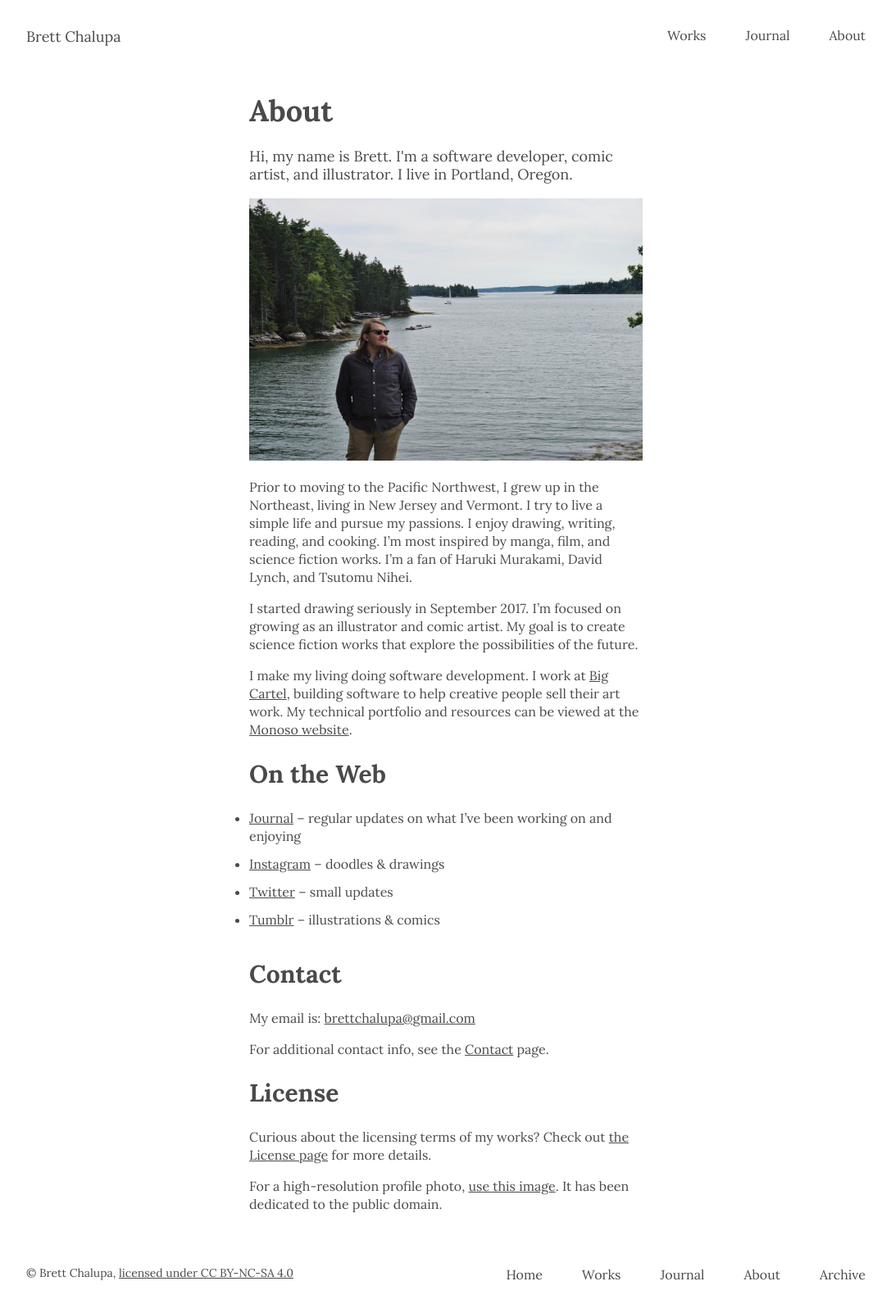
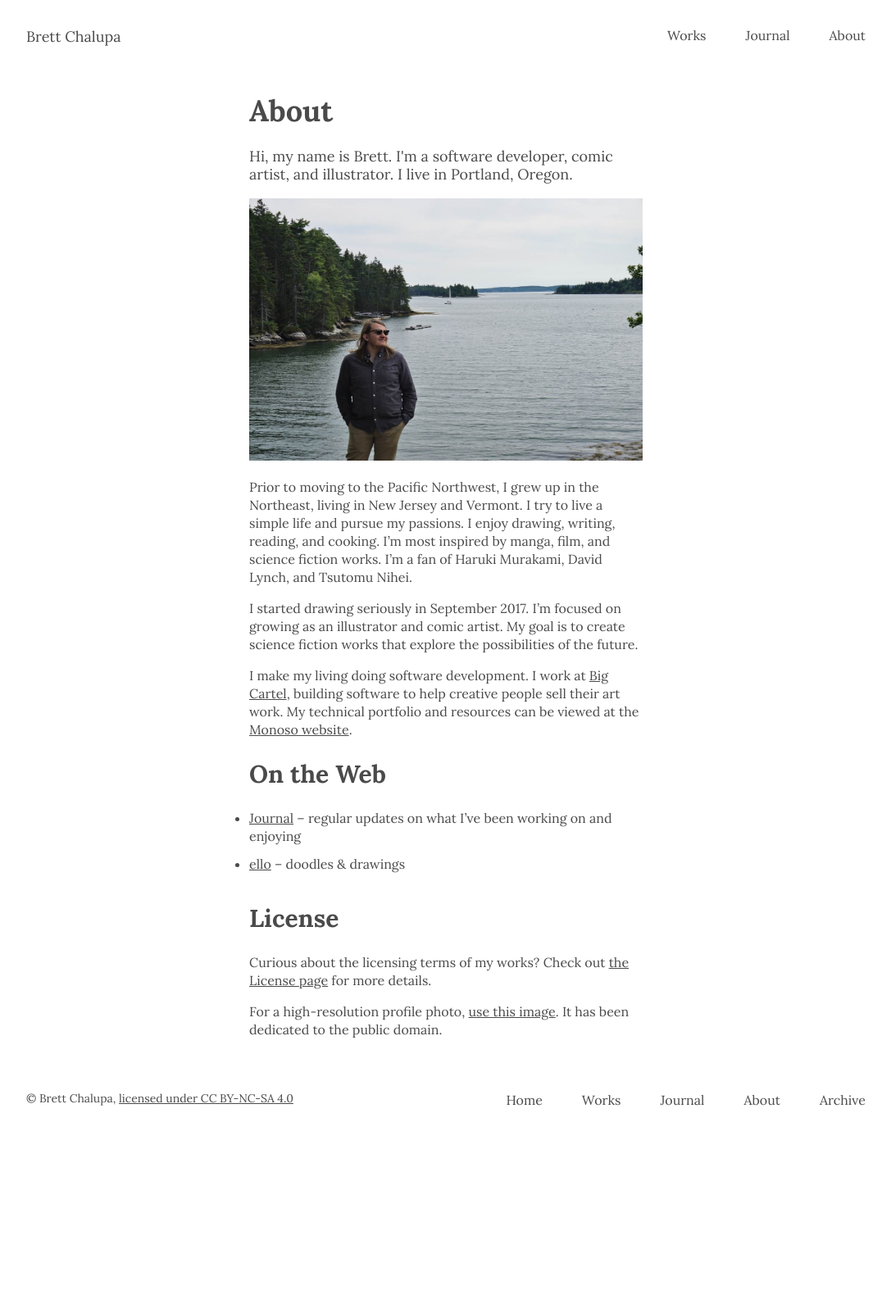
Before and after one commit to brettchalupa/brettchalupa.github.io, a Jekyll site: the page built from about.md, in a window 1280 px wide. Shown: the whole page at 82% size, without its empty margins (96-1183 px from the left). Built offline with Jekyll 4.4.1, drawn with Linux system fonts in a browser that asks for light colours; after the commit the page ends 1389 px from its top, so only the background shows below that.

Commit message:
Remove contact info & major social details from website

```diff
--- a/_config.yml
+++ b/_config.yml
@@ -39,12 +39,7 @@ defaults:
 description: 'Comic artist and software developer based in Portland, Oregon.'
 url: http://www.brettchalupa.com
 logo: "/img/brett_chalupa.jpg"
-twitter:
-  username: brettchalupa
 google_site_verification: h9LmQSzbCwC5a0Oc1q6qAqQgApXhfsS7p13JFHFQD0Q
-social:
-  links:
-  - https://twitter.com/brettchalupa
 name: Brett Chalupa
 highlighter: rouge
 markdown: kramdown
--- a/about.md
+++ b/about.md
@@ -31,15 +31,7 @@ viewed at the [Monoso website](http://www.monoso.co).
 ## On the Web
 
 - [Journal](https://journal.brettchalupa.com) &ndash; regular updates on what I've been working on and enjoying
-- [Instagram](https://instagram.com/brettchalupa) &ndash; doodles & drawings
-- [Twitter](https://twitter.com/brettchalupa) &ndash; small updates
-- [Tumblr](https://brettchalupa.tumblr.com) &ndash; illustrations & comics
-
-## Contact
-
-My email is: [brettchalupa@gmail.com](mailto:brettchalupa@gmail.com)
-
-For additional contact info, see the [Contact](/contact/) page.
+- [ello](https://ello.co/brettchalupa) &ndash; doodles & drawings
 
 ## License
 
```
Also changed, not shown: contact.md (+1 -1 lines).
